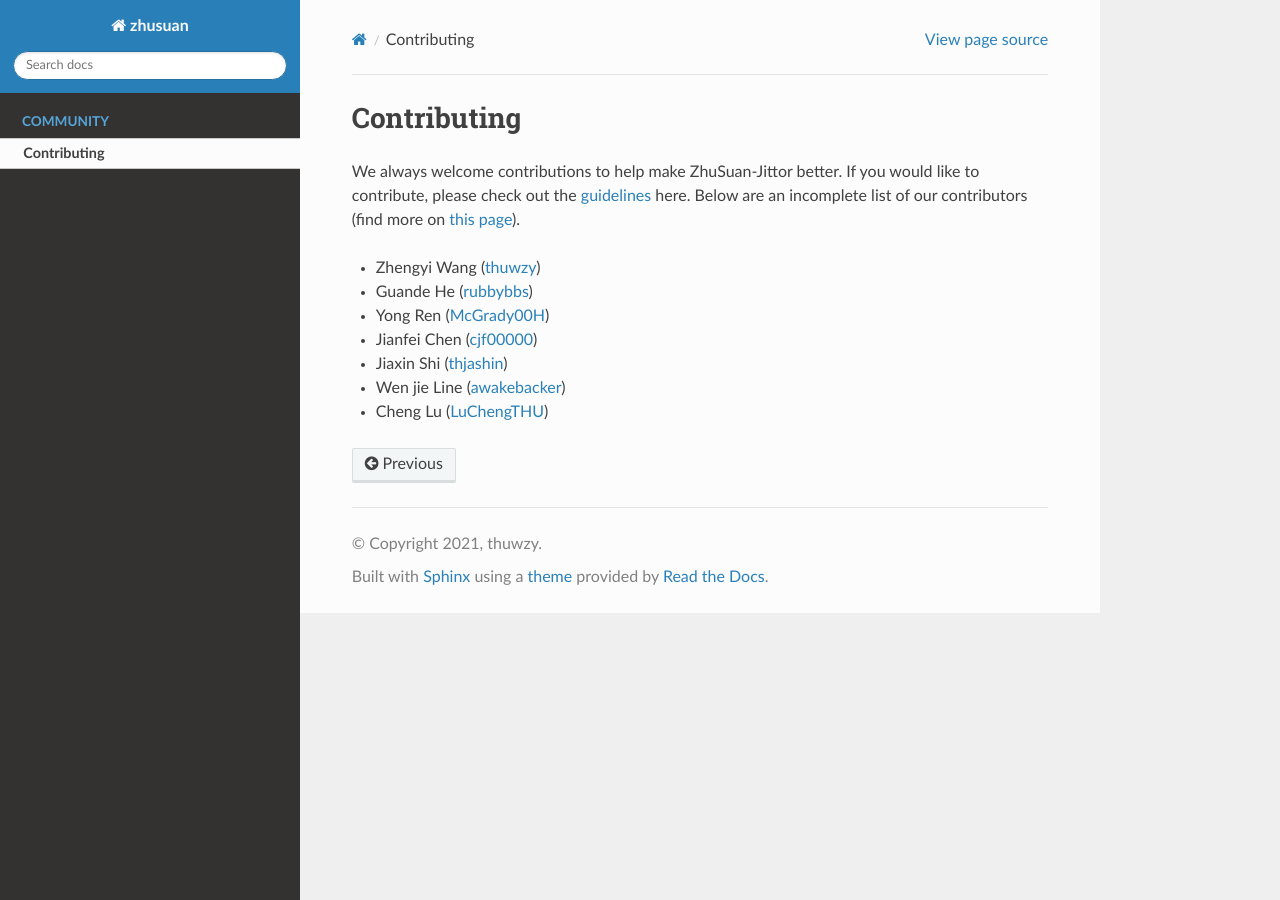
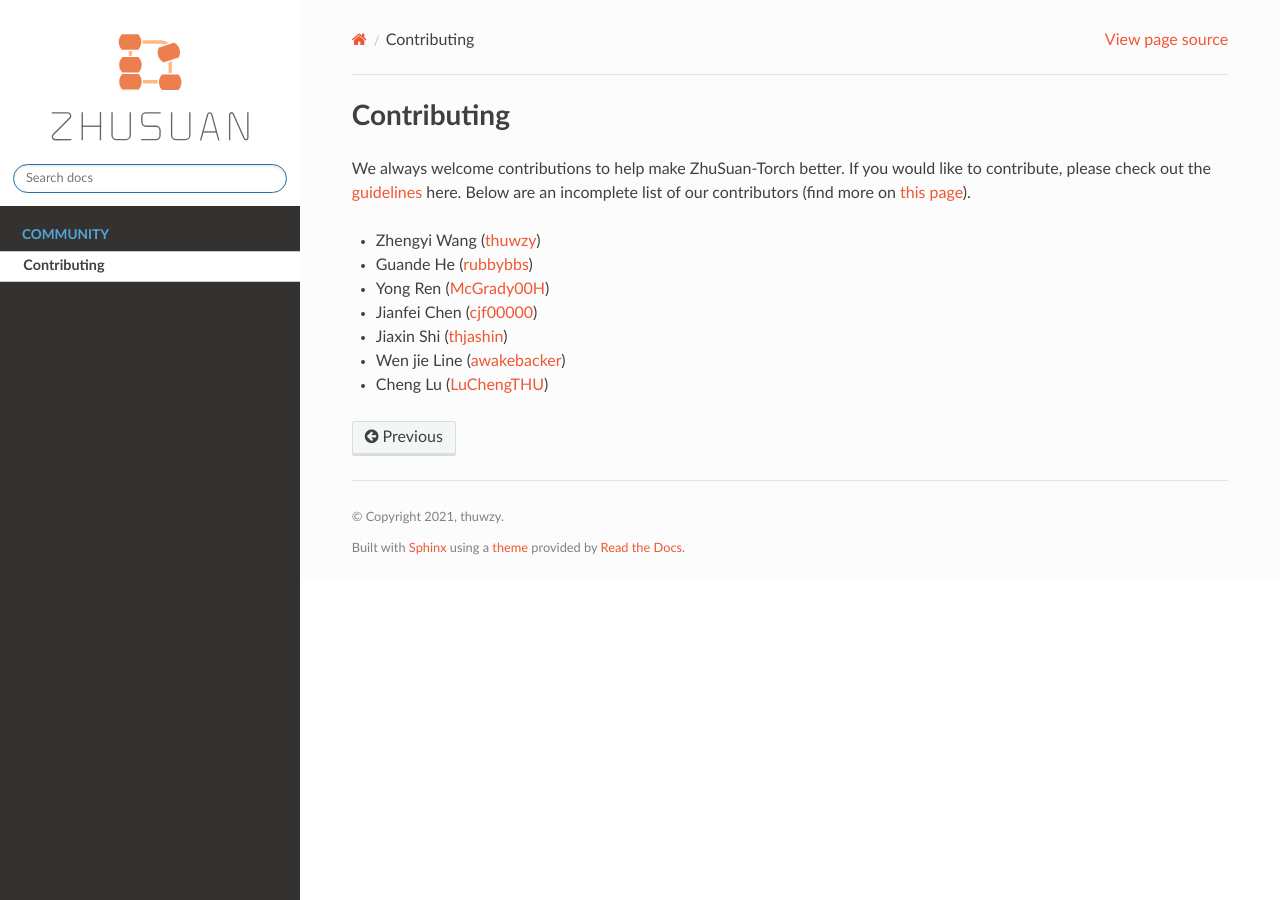
Before and after one commit to thuwzy/ZhuSuan-PyTorch, a Sphinx documentation site: the page built from docs/contributing.rst, in a window 1280 px wide. Built offline with Sphinx 7.4.7 and the Read the Docs theme 2.0.0, drawn with Linux system fonts in a browser that asks for light colours; pages that are not in the unit, such as notebooks, are missing from menus.

Commit message:
Add logo

```diff
--- /dev/null
+++ b/docs/_static/css/style.css
@@ -0,0 +1,127 @@
+body {
+    font-family: "Lato","proxima-nova","Helvetica Neue",Arial,sans-serif;
+}
+
+/* Default header fonts are ugly */
+h1, h2, .rst-content .toctree-wrapper p.caption, h3, h4, h5, h6, legend, p.caption {
+    font-family: "Lato","proxima-nova","Helvetica Neue",Arial,sans-serif;
+}
+
+/* Use white for docs background */
+.wy-side-nav-search {
+    background-color: #fff;
+}
+
+.wy-nav-content {
+    max-width: 1200px !important;
+}
+
+.wy-nav-content-wrap, .wy-menu li.current > a  {
+    background-color: #fff;
+}
+
+.wy-side-nav-search>a img.logo {
+    width: 80%;
+    margin-top: 10px;
+}
+
+@media screen and (min-width: 1400px) {
+    .wy-nav-content-wrap {
+        background-color: #fff;
+    }
+
+    .wy-nav-content {
+        background-color: #fff;
+    }
+}
+
+/* Fixes for mobile */
+.wy-nav-top {
+    background-color: #fff;
+    *background-image: url('../images/zhusuan-logo-v.png');
+    background-repeat: no-repeat;
+    background-position: center;
+    padding: 0;
+    margin: 0.4045em 0.809em;
+    color: #333;
+}
+
+.wy-nav-top > a {
+    display: none;
+}
+
+@media screen and (max-width: 768px) {
+    .wy-side-nav-search>a img.logo {
+        height: 60px;
+    }
+}
+
+/* This is needed to ensure that logo above search scales properly */
+.wy-side-nav-search a {
+    display: block;
+}
+
+/* This ensures that multiple constructors will remain in separate lines. */
+.rst-content dl:not(.docutils) dt {
+    display: table;
+}
+
+/* Use our red for literals (it's very similar to the original color) */
+.rst-content tt.literal, .rst-content tt.literal, .rst-content code.literal {
+    color: #F05732;
+}
+
+.rst-content tt.xref, a .rst-content tt, .rst-content tt.xref,
+.rst-content code.xref, a .rst-content tt, a .rst-content code {
+    color: #404040;
+}
+
+/* Change link colors (except for the menu) */
+
+a {
+    color: #F05732;
+}
+
+a:hover {
+    color: #F05732;
+}
+
+
+a:visited {
+    color: #D44D2C;
+}
+
+.wy-menu a {
+    color: #b3b3b3;
+}
+
+.wy-menu a:hover {
+    color: #b3b3b3;
+}
+
+/* Default footer text is quite big */
+footer {
+    font-size: 80%;
+}
+
+footer .rst-footer-buttons {
+    font-size: 125%; /* revert footer settings - 1/80% = 125% */
+}
+
+footer p {
+    font-size: 100%;
+}
+
+/* For hidden headers that appear in TOC tree */
+/* see http://stackoverflow.com/a/32363545/3343043 */
+.rst-content .hidden-section {
+    display: none;
+}
+
+nav .hidden-section {
+    display: inherit;
+}
+
+.wy-side-nav-search>div.version {
+    color: #000;
+}
--- a/docs/conf.py
+++ b/docs/conf.py
@@ -14,7 +14,7 @@
 # import sys
 # sys.path.insert(0, os.path.abspath('.'))
 
-
+import sphinx_rtd_theme
 # -- Project information -----------------------------------------------------
 
 project = 'zhusuan'
@@ -23,6 +23,7 @@
 
 # The full version, including alpha/beta/rc tags
 release = '0.1'
+
 
 
 # -- General configuration ---------------------------------------------------
@@ -49,14 +50,40 @@
 exclude_patterns = ['_build', 'Thumbs.db', '.DS_Store']
 
 
-# -- Options for HTML output -------------------------------------------------
+# -- Options for HTML output ----------------------------------------------
 
 # The theme to use for HTML and HTML Help pages.  See the documentation for
 # a list of builtin themes.
 #
-html_theme = 'sphinx_rtd_theme'
+html_theme = "sphinx_rtd_theme"
+html_theme_path = [sphinx_rtd_theme.get_html_theme_path()]
+
+# Theme options are theme-specific and customize the look and feel of a theme
+# further.  For a list of options available for each theme, see the
+# documentation.
+#
+html_theme_options = {
+    'collapse_navigation': False,
+    'logo_only': True,
+    # 'description': 'A library for Bayesian Deep Learning.',
+    # 'github_user': 'thu-ml',
+    # 'github_repo': 'zhusuan',
+    # 'github_type': 'star',
+    # 'sidebar_width': '220px',
+    # 'page_width': '980px',
+    # 'travis_button': True,
+    # 'link': '#3782BE',
+    # 'link_hover': '#3782BE',
+}
 
 # Add any paths that contain custom static files (such as style sheets) here,
 # relative to this directory. They are copied after the builtin static files,
 # so a file named "default.css" will overwrite the builtin "default.css".
 html_static_path = ['_static']
+
+
+html_logo = '_static/images/zhusuan-logo-v.svg'
+
+
+def setup(app):
+    app.add_css_file("css/style.css")
--- a/docs/contributing.rst
+++ b/docs/contributing.rst
@@ -1,7 +1,7 @@
 Contributing
 ============
 
-We always welcome contributions to help make ZhuSuan-Jittor better. If you would like
+We always welcome contributions to help make ZhuSuan-Torch better. If you would like
 to contribute, please check out the
 `guidelines <https://github.com/thu-ml/zhusuan/blob/master/CONTRIBUTING.md>`_
 here. Below are an incomplete list of our contributors (find more on
```
